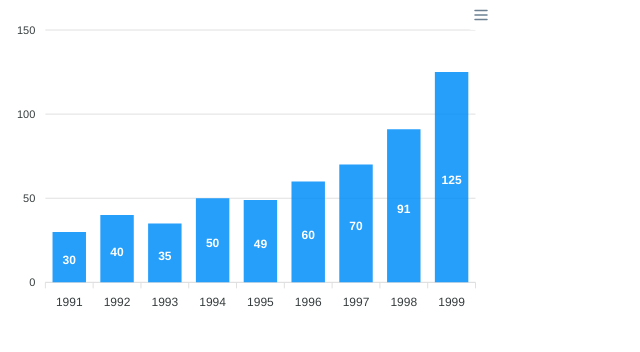
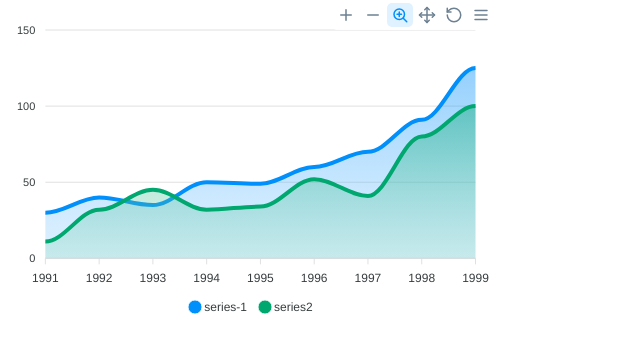
Before and after one commit to hyoni0817/NextJs-UI-Practice, a Next.js app: page /weeklyChart in a window 1280 px wide. Shown: the top 352 px of the page, without its empty margins (0-640 px from the left). Built offline with nearby package versions, Linux system fonts and the light colour scheme.

Commit message:
Update: area 차트로 변경 및 시리즈 추가, 데이터 라벨 제거

```diff
--- a/src/pages/weeklyChart.tsx
+++ b/src/pages/weeklyChart.tsx
@@ -9,6 +9,9 @@ const WeeklyChart = () => {
       chart: {
         id: 'apexchart-example',
       },
+      dataLabels: {
+        enabled: false,
+      },
       xaxis: {
         categories: [1991, 1992, 1993, 1994, 1995, 1996, 1997, 1998, 1999],
       },
@@ -18,10 +21,14 @@ const WeeklyChart = () => {
         name: 'series-1',
         data: [30, 40, 35, 50, 49, 60, 70, 91, 125],
       },
+      {
+        name: 'series2',
+        data: [11, 32, 45, 32, 34, 52, 41, 80, 100],
+      },
     ],
   };
 
-  return <ReactApexChart options={data.options} series={data.series} type="bar" width={500} height={320} />;
+  return <ReactApexChart type="area" options={data.options} series={data.series} width={500} height={320} />;
 };
 
 export default WeeklyChart;
```
